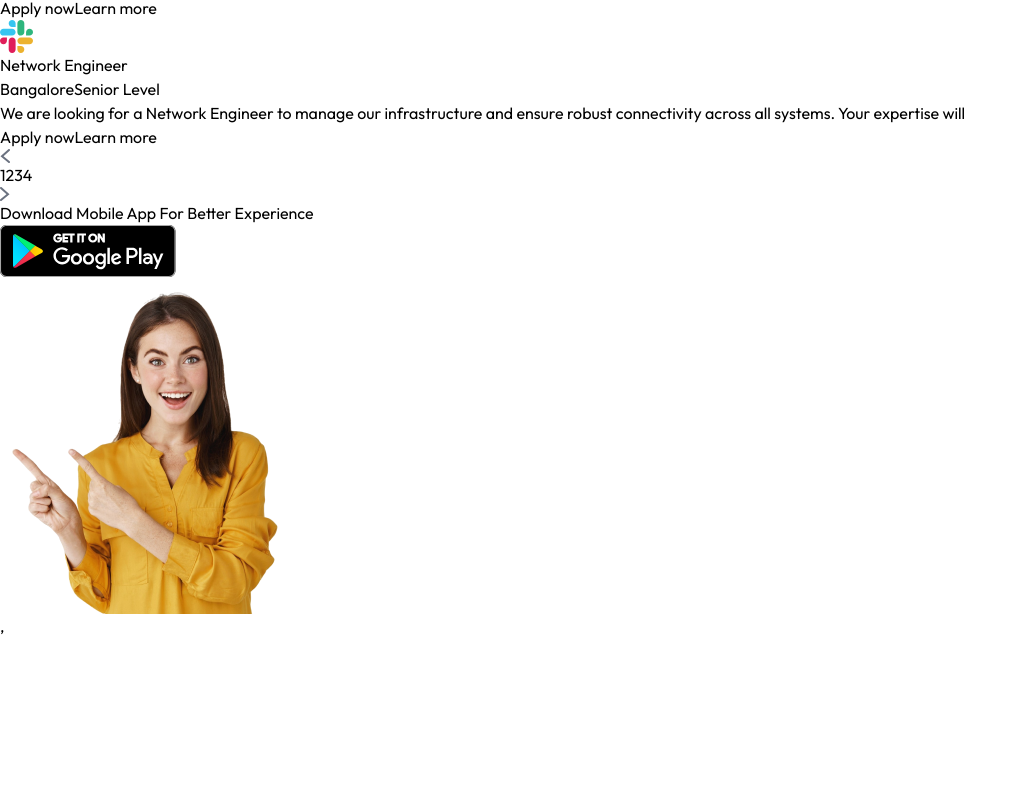
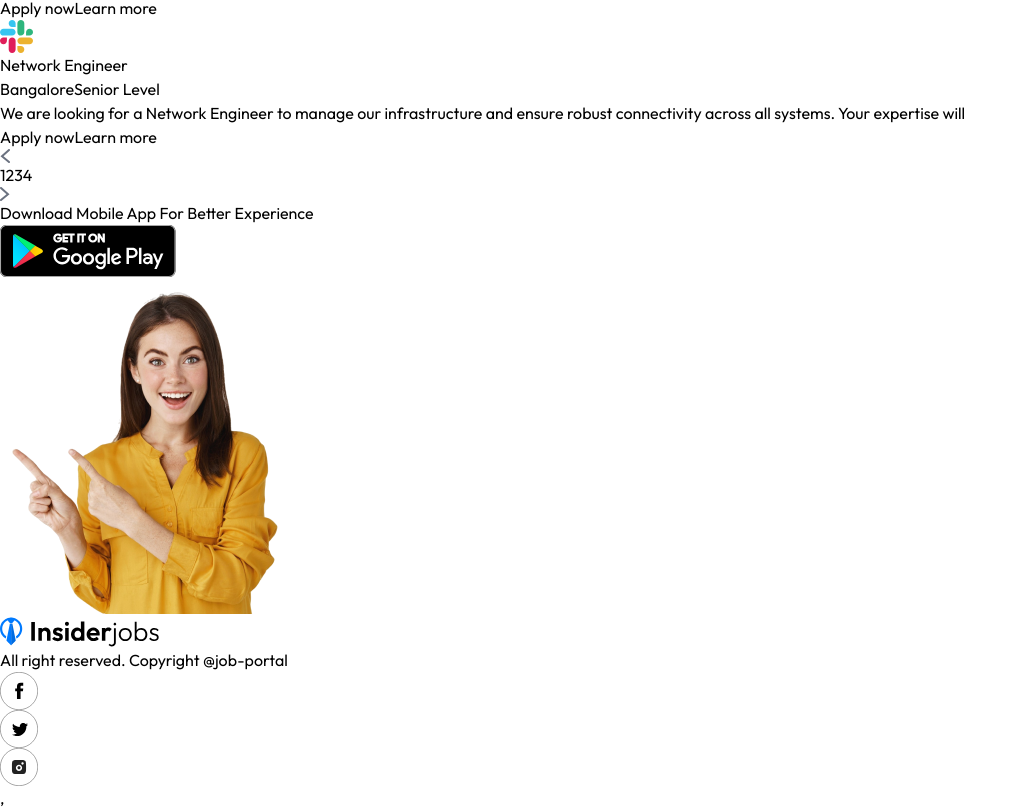
Before and after one commit to Riyashinde646/Job-portal-app, a React (Vite) app in the folder client/: page / in a window 1280 px wide. Shown: the part 1673-2483 px from the top of the page, without its empty margins (0-1027 px from the left). Before the commit the page ends 2311 px from the top, so only its background shows below. Built offline with nearby package versions, Linux system fonts and the light colour scheme; no server answers.

Commit message:
29/12/24
images and icons added

```diff
--- a/client/src/components/Footer.jsx
+++ b/client/src/components/Footer.jsx
@@ -0,0 +1,17 @@
+import React from "react";
+import { assets } from "../assets/assets";
+
+const Footer= () =>{
+  return(
+    <div className="container px-4 2xl:px-20 mx-auto flex items-center justify-between gap-4 py-3 mt-20">
+        <img width={160} src={assets.logo} alt="" />
+        <p>All right reserved. Copyright @job-portal</p>
+        <div>
+            <img width={38} src={assets.facebook_icon} alt="" />
+            <img width={38} src={assets.twitter_icon} alt="" />
+            <img width={38} src={assets.instagram_icon} alt="" />
+        </div>
+    </div>
+  )
+}
+export default Footer
--- a/client/src/pages/Home.jsx
+++ b/client/src/pages/Home.jsx
@@ -4,6 +4,7 @@ import Hero from "../components/Hero";
 import Joblisting from "../components/Joblisting";
 import { AppContextProvider } from "../context/AppContext";
 import AppDownload from "../components/AppDownload";
+import Footer from "../components/Footer";
 
 const Home= () =>{
   return(
@@ -12,6 +13,7 @@ const Home= () =>{
         <Hero/>
         <Joblisting/>
         <AppDownload/>
+        <Footer/>
     </div>
   )
 }
```
